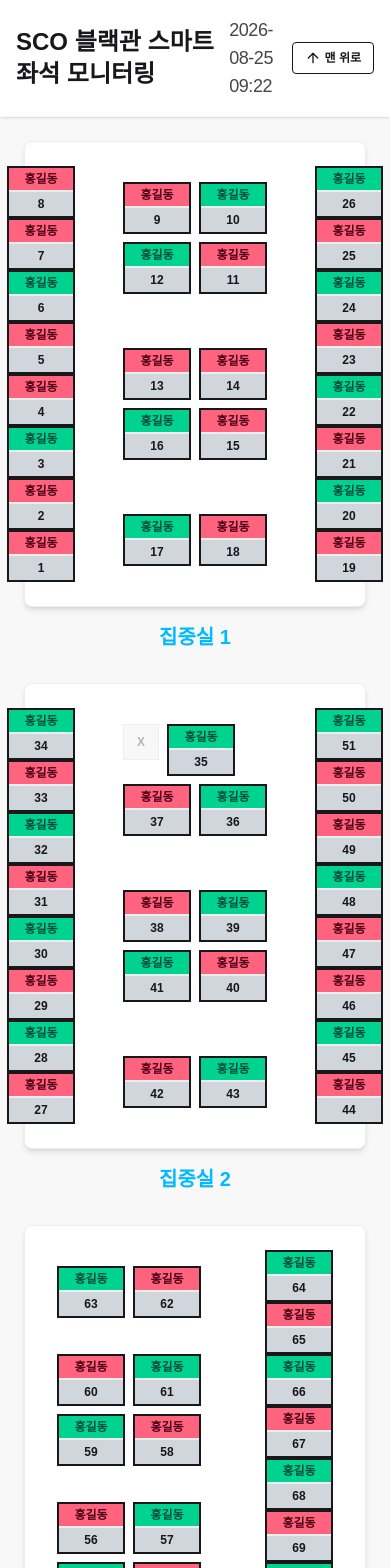
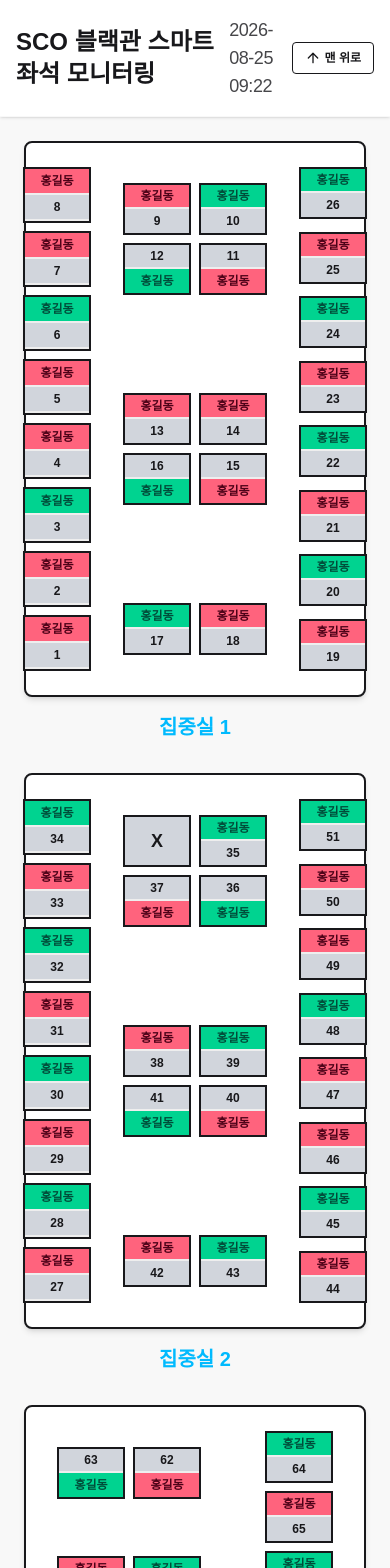
Before and after one commit to HKoiKoi/sco-black-seat-monitor, a React (Vite) app: page / in a window 390 px wide. Shown: the top 1568 px of the page. Built offline with nearby package versions, Linux system fonts and the light colour scheme; a web font is replaced by a local one.

Commit message:
♻️ refactor(room): 반응형 기능 추가 및 스타일 변경

```diff
--- a/src/components/room/FocusRoom1.tsx
+++ b/src/components/room/FocusRoom1.tsx
@@ -3,15 +3,16 @@ import Seat from "@/components/seat/Seat";
 
 const FocusRoom1: React.FC = () => {
   return (
-    <div className="card bg-base-100 shadow-md border border-base-300 p-6 w-full mx-auto h-full">
+    <div className="card bg-base-100 shadow-md border-2 p-6 w-full mx-auto h-full">
       {/* 3열 구조 레이아웃 */}
-      <div className="flex justify-center items-stretch h-full gap-12 w-full">
+      <div className="flex justify-center items-stretch h-full gap-8 md:gap-2 2xl:gap-24 w-full">
         {/* 1. 좌측 열 */}
-        <div className="flex flex-col justify-between h-full">
+        <div className="flex flex-col justify-between h-full gap-2">
           {[8, 7, 6, 5, 4, 3, 2, 1].map((id) => (
             <Seat
               key={id}
               id={id}
+              layout="left"
               status={id % 3 === 0 ? "occupied" : "empty"}
             />
           ))}
@@ -21,38 +22,39 @@ const FocusRoom1: React.FC = () => {
         <div className="flex flex-col justify-between h-full py-4">
           <div className="flex flex-col gap-2">
             <div className="flex gap-2 lg:gap-4">
-              <Seat id={9} status="empty" />
-              <Seat id={10} status="occupied" />
+              <Seat id={9} layout="top" status="empty" />
+              <Seat id={10} layout="top" status="occupied" />
             </div>
             <div className="flex gap-2 lg:gap-4">
-              <Seat id={12} status="occupied" />
-              <Seat id={11} status="empty" />
+              <Seat id={12} layout="bottom" status="occupied" />
+              <Seat id={11} layout="bottom" status="empty" />
             </div>
           </div>
 
           <div className="flex flex-col gap-2">
             <div className="flex gap-2 lg:gap-4">
-              <Seat id={13} status="empty" />
-              <Seat id={14} status="empty" />
+              <Seat id={13} layout="top" status="empty" />
+              <Seat id={14} layout="top" status="empty" />
             </div>
             <div className="flex gap-2 lg:gap-4">
-              <Seat id={16} status="occupied" />
-              <Seat id={15} status="empty" />
+              <Seat id={16} layout="bottom" status="occupied" />
+              <Seat id={15} layout="bottom" status="empty" />
             </div>
           </div>
 
           <div className="flex gap-2 lg:gap-4 justify-center">
-            <Seat id={17} status="occupied" />
-            <Seat id={18} status="empty" />
+            <Seat id={17} layout="top" status="occupied" />
+            <Seat id={18} layout="top" status="empty" />
           </div>
         </div>
 
         {/* 3. 우측 열 */}
-        <div className="flex flex-col justify-between h-full">
+        <div className="flex flex-col justify-between h-full gap-2">
           {[26, 25, 24, 23, 22, 21, 20, 19].map((id) => (
             <Seat
               key={id}
               id={id}
+              layout="right"
               status={id % 2 === 0 ? "occupied" : "empty"}
             />
           ))}
--- a/src/components/room/FocusRoom2.tsx
+++ b/src/components/room/FocusRoom2.tsx
@@ -3,15 +3,16 @@ import Seat from "@/components/seat/Seat";
 
 const FocusRoom2: React.FC = () => {
   return (
-    <div className="card bg-base-100 shadow-md border border-base-300 p-6 w-full mx-auto h-full">
+    <div className="card bg-base-100 shadow-md border-2 p-6 w-full mx-auto h-full">
       {/* 3열 구조 레이아웃 */}
-      <div className="flex justify-center items-stretch h-full gap-12 w-full">
+      <div className="flex justify-center items-stretch h-full gap-8 md:gap-2 2xl:gap-24 w-full">
         {/* 1. 좌측 열 */}
-        <div className="flex flex-col justify-between h-full">
+        <div className="flex flex-col justify-between h-full gap-2">
           {[34, 33, 32, 31, 30, 29, 28, 27].map((id) => (
             <Seat
               key={id}
               id={id}
+              layout="left"
               status={id % 2 === 0 ? "occupied" : "empty"}
             />
           ))}
@@ -21,40 +22,41 @@ const FocusRoom2: React.FC = () => {
         <div className="flex flex-col justify-between h-full py-4">
           <div className="flex flex-col gap-2">
             <div className="flex gap-2 lg:gap-4">
-              <div className="flex items-center justify-center border border-base-300 font-bold bg-base-200 text-base-content/30 cursor-not-allowed w-9 h-9 text-xs sm:w-10 sm:h-10 sm:text-sm lg:w-12 lg:h-12 lg:text-base xl:w-14 xl:h-14 xl:text-lg">
+              <div className="flex items-center justify-center bg-gray-300 font-bold cursor-not-allowed w-17 h-13 md:h-15 md:w-21 2xl:w-25 2xl:h-17 text-lg 2xl:text-xl border-2">
                 X
               </div>
-              <Seat id={35} status="occupied" />
+              <Seat id={35} layout="top" status="occupied" />
             </div>
             <div className="flex gap-2 lg:gap-4">
-              <Seat id={37} status="empty" />
-              <Seat id={36} status="occupied" />
+              <Seat id={37} layout="bottom" status="empty" />
+              <Seat id={36} layout="bottom" status="occupied" />
             </div>
           </div>
 
           <div className="flex flex-col gap-2">
             <div className="flex gap-2 lg:gap-4">
-              <Seat id={38} status="empty" />
-              <Seat id={39} status="occupied" />
+              <Seat id={38} layout="top" status="empty" />
+              <Seat id={39} layout="top" status="occupied" />
             </div>
             <div className="flex gap-2 lg:gap-4">
-              <Seat id={41} status="occupied" />
-              <Seat id={40} status="empty" />
+              <Seat id={41} layout="bottom" status="occupied" />
+              <Seat id={40} layout="bottom" status="empty" />
             </div>
           </div>
 
           <div className="flex gap-2 lg:gap-4 justify-center">
-            <Seat id={42} status="empty" />
-            <Seat id={43} status="occupied" />
+            <Seat id={42} layout="top" status="empty" />
+            <Seat id={43} layout="top" status="occupied" />
           </div>
         </div>
 
         {/* 3. 우측 열 */}
-        <div className="flex flex-col justify-between h-full">
+        <div className="flex flex-col justify-between h-full gap-2">
           {[51, 50, 49, 48, 47, 46, 45, 44].map((id) => (
             <Seat
               key={id}
               id={id}
+              layout="right"
               status={id % 3 === 0 ? "occupied" : "empty"}
             />
           ))}
--- a/src/components/room/FocusRoom3.tsx
+++ b/src/components/room/FocusRoom3.tsx
@@ -3,52 +3,53 @@ import Seat from "@/components/seat/Seat";
 
 const FocusRoom3: React.FC = () => {
   return (
-    <div className="card bg-base-100 shadow-md border border-base-300 p-6 w-full mx-auto h-full">
+    <div className="card bg-base-100 shadow-md border-2 p-6 w-full mx-auto h-full">
       {/* 2열 구조 레이아웃 */}
-      <div className="flex justify-center items-stretch h-full gap-16 md:gap-24 lg:gap-32 w-full">
+      <div className="flex justify-center items-stretch h-full gap-16 md:gap-24 lg:gap-12 2xl:gap-32 w-full">
         {/* 1. 좌측 열 */}
-        <div className="flex flex-col justify-between h-full py-4">
+        <div className="flex flex-col justify-between h-full py-4 gap-2">
           <div className="flex flex-col gap-2">
             <div className="flex gap-2 lg:gap-4">
-              <Seat id={63} status="occupied" />
-              <Seat id={62} status="empty" />
+              <Seat id={63} layout="bottom" status="occupied" />
+              <Seat id={62} layout="bottom" status="empty" />
             </div>
           </div>
 
           <div className="flex flex-col gap-2">
             <div className="flex gap-2 lg:gap-4">
-              <Seat id={60} status="empty" />
-              <Seat id={61} status="occupied" />
+              <Seat id={60} layout="top" status="empty" />
+              <Seat id={61} layout="top" status="occupied" />
             </div>
             <div className="flex gap-2 lg:gap-4">
-              <Seat id={59} status="occupied" />
-              <Seat id={58} status="empty" />
+              <Seat id={59} layout="bottom" status="occupied" />
+              <Seat id={58} layout="bottom" status="empty" />
             </div>
           </div>
 
           <div className="flex flex-col gap-2">
             <div className="flex gap-2 lg:gap-4">
-              <Seat id={56} status="empty" />
-              <Seat id={57} status="occupied" />
+              <Seat id={56} layout="top" status="empty" />
+              <Seat id={57} layout="top" status="occupied" />
             </div>
             <div className="flex gap-2 lg:gap-4">
-              <Seat id={55} status="occupied" />
-              <Seat id={54} status="empty" />
+              <Seat id={55} layout="bottom" status="occupied" />
+              <Seat id={54} layout="bottom" status="empty" />
             </div>
           </div>
 
           <div className="flex gap-2 lg:gap-4">
-            <Seat id={52} status="empty" />
-            <Seat id={53} status="occupied" />
+            <Seat id={52} layout="top" status="empty" />
+            <Seat id={53} layout="top" status="occupied" />
           </div>
         </div>
 
         {/* 2. 우측 열 */}
-        <div className="flex flex-col justify-between h-full">
+        <div className="flex flex-col justify-between h-full gap-2">
           {[64, 65, 66, 67, 68, 69, 70, 71, 72].map((id) => (
             <Seat
               key={id}
               id={id}
+              layout="right"
               status={id % 2 === 0 ? "occupied" : "empty"}
             />
           ))}
```
